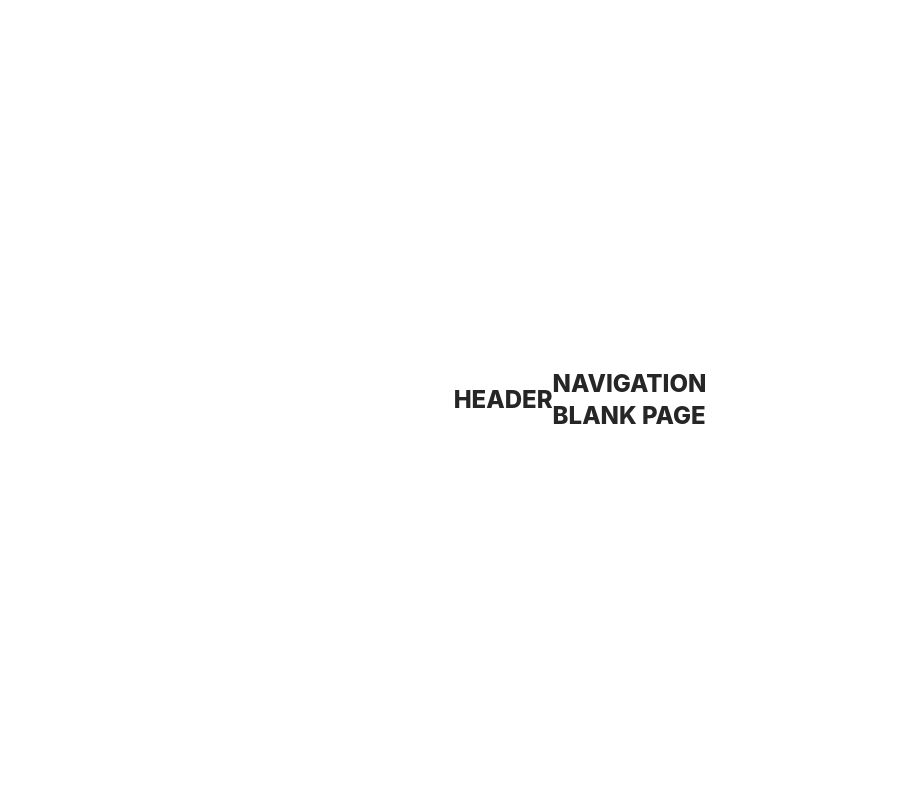
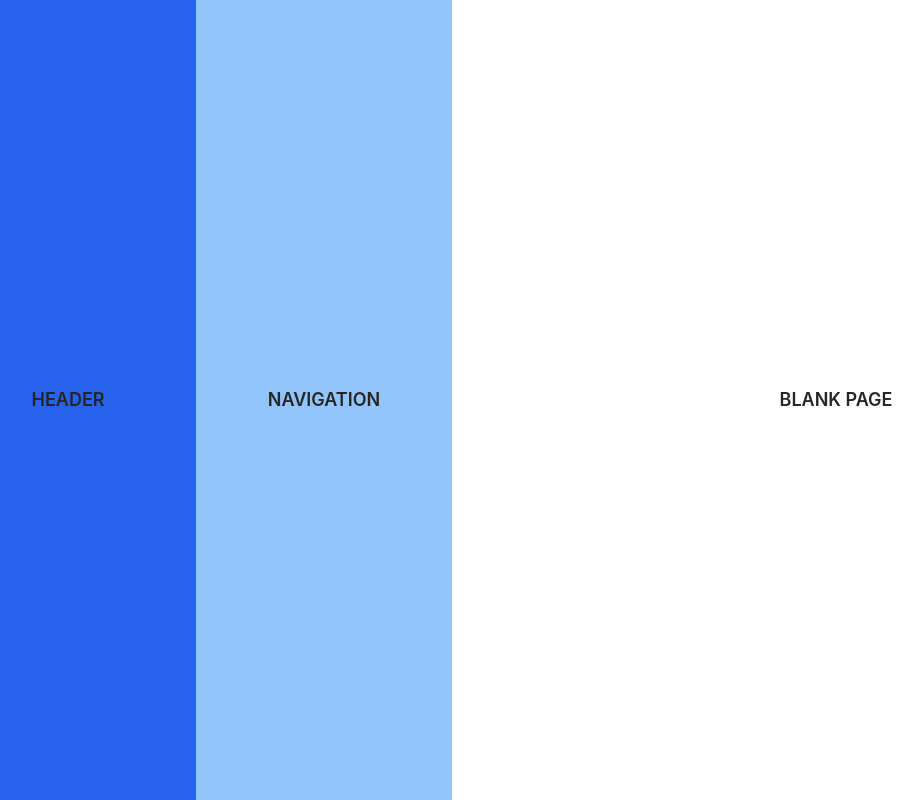
Before and after one commit to KNUST-FECE/CBET-admin, a Next.js app: page /blogs in a window 1280 px wide. Shown: the whole page, without its empty margins (60-983 px from the left). Built offline with nearby package versions, Linux system fonts and the light colour scheme.

Commit message:
styles: add layout styles to each page

```diff
--- a/app/(admin)/blogs/[slug]/page.tsx
+++ b/app/(admin)/blogs/[slug]/page.tsx
@@ -1,8 +1,8 @@
 
 export default function Page() {
     return (
-        <div className="blog-form-container">
-            <p>BLOG EDITTOR GOES</p>
+        <div className="blogs-form-container">
+            <p>BLOG EDITTOR GOES HERE</p>
         </div>
     )
 }
--- a/app/(admin)/blogs/layout.tsx
+++ b/app/(admin)/blogs/layout.tsx
@@ -1,8 +1,9 @@
+import Navigation from "@/components/admin/blogs/navigation";
 
 export default function Layout({ children }: Readonly<{ children: React.ReactNode; }>) {
     return (
         <div className="blogs-container">
-            <p>NAVIGATION</p>
+            <Navigation />
             {children}
         </div>
     );
--- a/app/(admin)/blogs/page.tsx
+++ b/app/(admin)/blogs/page.tsx
@@ -1,7 +1,7 @@
 
 export default function Page() {
     return (
-        <div className="blog-blank-container">
+        <div className="blogs-home-container">
             <p>BLANK PAGE</p>
         </div>
     )
--- a/app/(admin)/market/layout.tsx
+++ b/app/(admin)/market/layout.tsx
@@ -1,8 +1,9 @@
+import Navigation from "@/components/admin/market/navigation";
 
 export default function Layout({ children }: Readonly<{ children: React.ReactNode; }>) {
     return (
         <div className="market-container">
-            <p>NAVIGATION</p>
+            <Navigation />
             {children}
         </div>
     );
--- a/app/globals.css
+++ b/app/globals.css
@@ -127,8 +127,9 @@
   }
 
   p {
-    @apply text-balance text-2xl font-extrabold text-primary-800;
+    @apply text-balance text-lg font-semibold text-primary-800;
   }
+
 }
 
 /* ///////////////////////////////////// */
@@ -154,10 +155,123 @@
 }
 
 /* ///////////////////////////////////// */
-/* //////////// ADMIN STYLES ////////// */
+/* //////// ADMIN MAIN STYLES ///////// */
 /* //////////////////////////////////// */
 @layer utilities {
   .admin-container {
+    @apply w-full min-h-dvh flex;
+  }
+
+  .admin-container>header {
+    @apply w-64 h-dvh bg-secondary-600 flex-center;
+  }
+
+  .admin-container>main {
+    @apply flex-1 min-h-dvh flex
+  }
+}
+
+/* ///////////////////////////////////// */
+/* //////////// HOME STYLES //////////// */
+/* //////////////////////////////////// */
+@layer utilities {
+  .home-container {
     @apply w-full min-h-dvh flex-center;
   }
 }
+
+/* ///////////////////////////////////// */
+/* ///////// RESOURCES STYLES ////////// */
+/* //////////////////////////////////// */
+@layer utilities {
+  .resource-container {
+    @apply w-full min-h-dvh flex-center;
+  }
+}
+
+/* ///////////////////////////////////// */
+/* //////////// BLOG STYLES //////////// */
+/* //////////////////////////////////// */
+@layer utilities {
+  .blogs-container {
+    @apply w-full min-h-dvh flex;
+  }
+
+  .blogs-container>nav {
+    @apply w-64 h-dvh bg-secondary-300 flex-center;
+  }
+
+  .blogs-container>.blogs-home-container {
+    @apply flex-1 min-h-dvh flex-center
+  }
+
+  .blogs-container>.blogs-form-container {
+    @apply flex-1 min-h-dvh flex-center
+  }
+}
+
+/* ///////////////////////////////////// */
+/* /////////// MARKET STYLES /////////// */
+/* //////////////////////////////////// */
+@layer utilities {
+  .market-container {
+    @apply w-full min-h-dvh flex flex-col;
+  }
+
+  .market-container>nav {
+    @apply w-full h-28 flex-center bg-secondary-300
+  }
+
+  .market-container>.shops-container {
+    @apply w-full flex-1 flex-center
+  }
+
+  .market-container>.products-container {
+    @apply w-full flex-1 flex-center
+  }
+}
+
+/* ///////////////////////////////////// */
+/* ///////// MEMBERS STYLES ////////// */
+/* //////////////////////////////////// */
+@layer utilities {
+  .members-container {
+    @apply w-full min-h-dvh flex-center flex-col space-y-8;
+  }
+}
+
+/* ///////////////////////////////////// */
+/* /////////// USERS STYLES //////////// */
+/* //////////////////////////////////// */
+@layer utilities {
+  .users-container {
+    @apply w-full min-h-dvh flex-center flex-col space-y-8;
+  }
+}
+
+/* ///////////////////////////////////// */
+/* ///////// REPORTS STYLES /////////// */
+/* //////////////////////////////////// */
+@layer utilities {
+  .reports-container {
+    @apply w-full min-h-dvh flex-center;
+  }
+}
+
+/* ///////////////////////////////////// */
+/* /////////// ROLES STYLES //////////// */
+/* //////////////////////////////////// */
+@layer utilities {
+  .roles-container {
+    @apply w-full min-h-dvh flex-center flex-col space-y-8;
+  }
+}
+
+/* ///////////////////////////////////// */
+/* ////////// SETTINGS STYLES ////////// */
+/* //////////////////////////////////// */
+@layer utilities {
+  .settings-container {
+    @apply w-full min-h-dvh flex-center;
+  }
+}
--- /dev/null
+++ b/components/admin/blogs/navigation.tsx
@@ -0,0 +1,8 @@
+
+export default function Navigation() {
+    return (
+        <nav>
+            <p>NAVIGATION</p>
+        </nav>
+    )
+}
--- /dev/null
+++ b/components/admin/market/navigation.tsx
@@ -0,0 +1,8 @@
+
+export default function Navigation() {
+    return (
+        <nav>
+            <p>NAVIGATION</p>
+        </nav>
+    )
+}
```
